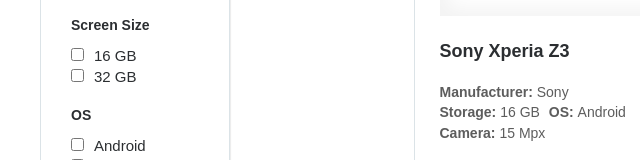
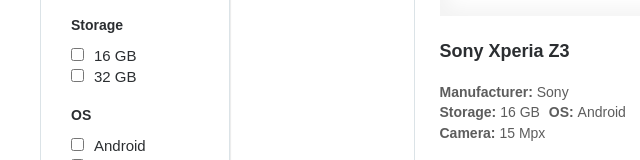
Before and after one commit to sandeepthudi/Sandeep-Repository, a plain HTML site: page index.html in a window 1280 px wide. Shown: the part 308-468 px from the top of the page, 0-640 px from the left. Drawn offline with nearby package versions, Linux system fonts and the light colour scheme.

Commit message:
Update index.html

```diff
--- a/index.html
+++ b/index.html
@@ -355,7 +355,7 @@
 					</div>
 
 					<div class="filter-criteria">
-						<span>Screen Size</span>
+						<span>Storage</span>
 						<label><input type="checkbox" value="16" name="storage">16 GB</label>
 						<label><input type="checkbox" value="32" name="storage">32 GB</label>
 					</div>
```
